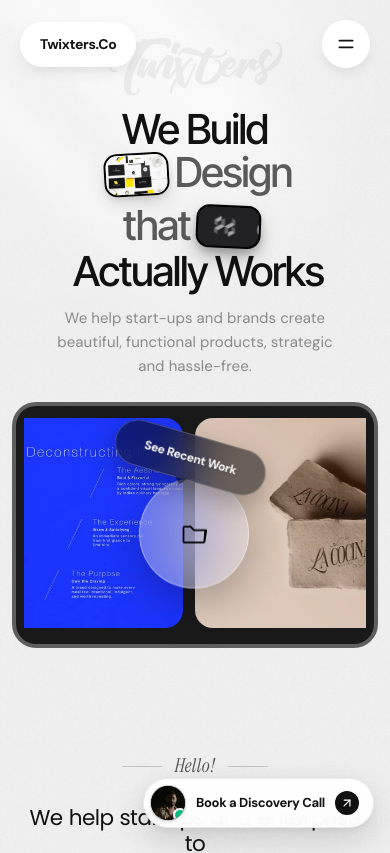
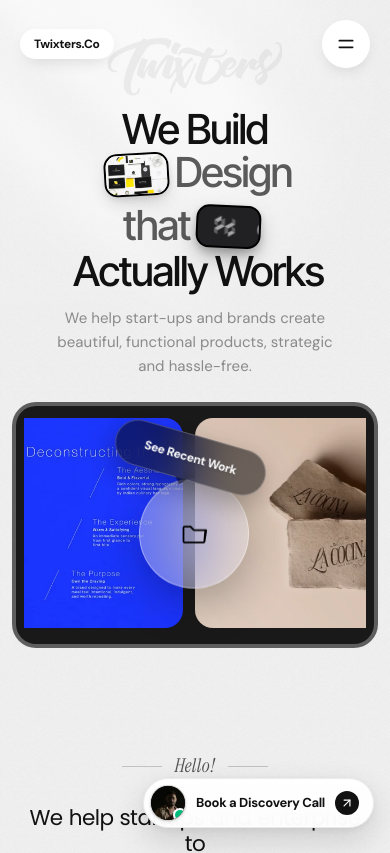
Before and after one commit to AmoghSamarth/Twixters.co, a React (Vite) app: page / in a window 390 px wide. Shown: the top 853 px of the page. Built offline with nearby package versions, Linux system fonts and the light colour scheme.

Commit message:
feat(nav): scale down Twixters.Co pill for mobile and tablet views

```diff
--- a/src/components/tw/nav.jsx
+++ b/src/components/tw/nav.jsx
@@ -52,7 +52,7 @@ export function Nav() {
       <div className="mx-auto flex max-w-[1200px] items-center justify-between">
         <a
           href="#top"
-          className={`rounded-pill bg-surface px-5 py-3 text-[14px] font-semibold tracking-tight text-ink transition-shadow duration-300 ${lifted ? "shadow-float" : "shadow-pill"}`}
+          className={`rounded-pill bg-surface px-3.5 py-1.5 text-[12px] sm:px-4 sm:py-2 sm:text-[13px] lg:px-5 lg:py-3 lg:text-[14px] font-semibold tracking-tight text-ink transition-shadow duration-300 ${lifted ? "shadow-float" : "shadow-pill"}`}
         >
           {site.name}
         </a>
```
